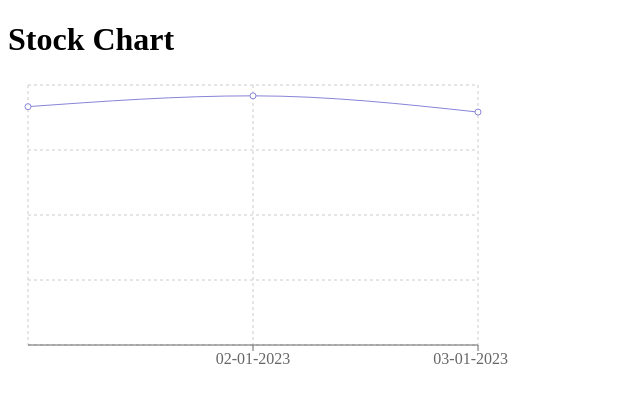
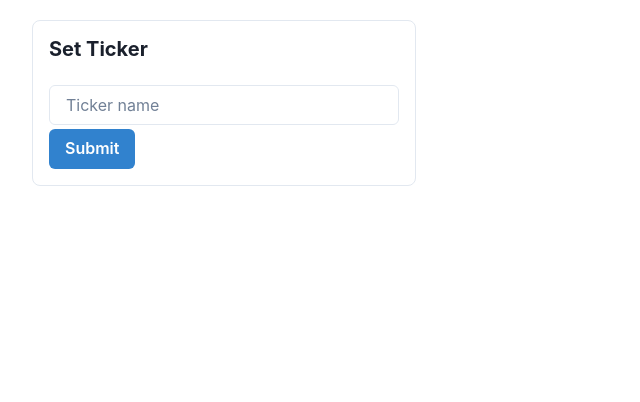
Before and after one commit to ToukoH/treidaus-setti, a React (Create React App) app: page / in a window 1280 px wide. Shown: the top 402 px of the page, without its empty margins (0-640 px from the left). Built offline with nearby package versions, Linux system fonts and the light colour scheme.

Commit message:
Ticker Input component

```diff
--- a/package.json
+++ b/package.json
@@ -3,9 +3,13 @@
   "version": "0.1.0",
   "private": true,
   "dependencies": {
+    "@chakra-ui/react": "^2.8.1",
+    "@emotion/react": "^11.11.1",
+    "@emotion/styled": "^11.11.0",
     "@testing-library/jest-dom": "^5.17.0",
     "@testing-library/react": "^13.4.0",
     "@testing-library/user-event": "^13.5.0",
+    "framer-motion": "^10.16.4",
     "react": "^18.2.0",
     "react-dom": "^18.2.0",
     "react-scripts": "5.0.1",
--- a/src/App.css
+++ b/src/App.css
@@ -36,3 +36,10 @@
     transform: rotate(360deg);
   }
 }
+
+.ticker-container {
+  padding-top: 50px;
+  padding-right: 30px;
+  padding-bottom: 50px;
+  padding-left: 80px;
+}
--- a/src/App.js
+++ b/src/App.js
@@ -1,20 +1,13 @@
 import React from 'react'
-import StockChart from './StockChart'
+import StockChart from './components/StockChart'
+import TickerInput from './components/TickerInput'
 
 function App () {
-  // NEXT TRY TO FETCH DATA FROM API AND USE IT HERE
-  const data = [
-    { date: '01-01-2023', price: 220 },
-    { date: '02-01-2023', price: 230 },
-    { date: '03-01-2023', price: 215 }
-  ]
-
-  return (
-    <div className="App">
-      <h1>Stock Chart</h1>
-      <StockChart data={data} />
-    </div>
-  )
+    return (
+        <div className="App">
+            <TickerInput />
+        </div>
+    )
 }
 
 export default App
--- a/src/StockChart.jsx
+++ /dev/null
@@ -1,20 +0,0 @@
-import React from 'react'
-import { LineChart, Line, XAxis, CartesianGrid } from 'recharts'
-
-// eslint-disable-next-line react/prop-types
-const StockChart = ({ data }) => {
-  return (
-    <LineChart
-      width={500}
-      height={300}
-      data={data}
-      margin={{ top: 5, right: 30, left: 20, bottom: 5 }}
-    >
-      <CartesianGrid strokeDasharray="3 3" />
-      <XAxis dataKey="date" />
-      <Line type="monotone" dataKey="price" stroke="#8884d8" activeDot={{ r: 8 }} />
-    </LineChart>
-  )
-}
-
-export default StockChart
--- /dev/null
+++ b/src/components/StockChart.jsx
@@ -0,0 +1,20 @@
+import React from 'react'
+import { LineChart, Line, XAxis, CartesianGrid } from 'recharts'
+
+// eslint-disable-next-line react/prop-types
+const StockChart = ({ data }) => {
+    return (
+        <LineChart
+            width={500}
+            height={300}
+            data={data}
+            margin={{ top: 5, right: 30, left: 20, bottom: 5 }}
+        >
+            <CartesianGrid strokeDasharray="3 3" />
+            <XAxis dataKey="date" />
+            <Line type="monotone" dataKey="price" stroke="#8884d8" activeDot={{ r: 8 }} />
+        </LineChart>
+    )
+}
+
+export default StockChart
--- /dev/null
+++ b/src/components/TickerInput.jsx
@@ -0,0 +1,43 @@
+import React, { useState } from 'react'
+import { Box, Input, Heading, Button } from '@chakra-ui/react'
+
+function TickerInput () {
+    const [tickerInputField, setTickerInputField] = useState('')
+
+    const handleChange = (event) => {
+        setTickerInputField(event.target.value)
+    }
+
+    const handleSubmit = (event) => {
+    }
+
+    return (
+        <div className='ticker-container'>
+            <Box
+                maxW='sm'
+                borderWidth='1px'
+                borderRadius='lg'
+                overflow='hidden'
+                p={4} ml={8} mt={5}>
+                <Heading
+                    size="md"
+                    mb={4}>
+                    Set Ticker
+                </Heading>
+                <Input
+                    placeholder='Ticker name'
+                    value={tickerInputField}
+                    onChange={handleChange}
+                    mt={2}
+                />
+                <Button
+                    colorScheme='blue'
+                    mt={1}>
+                    Submit
+                </Button>
+            </Box>
+        </div>
+    )
+}
+
+export default TickerInput
--- a/src/index.js
+++ b/src/index.js
@@ -1,11 +1,14 @@
 import React from 'react'
 import ReactDOM from 'react-dom'
 import App from './App'
+import { ChakraProvider } from '@chakra-ui/react'
 
 // eslint-disable-next-line react/no-deprecated
 ReactDOM.render(
-  <React.StrictMode>
-    <App />
-  </React.StrictMode>,
-  document.getElementById('root')
+    <ChakraProvider>
+        <React.StrictMode>
+            <App />
+        </React.StrictMode>
+    </ChakraProvider>,
+    document.getElementById('root')
 )
```
Also changed, not shown: .eslintrc.yml, 1 other file (tests, documents, lock files or other folders).
